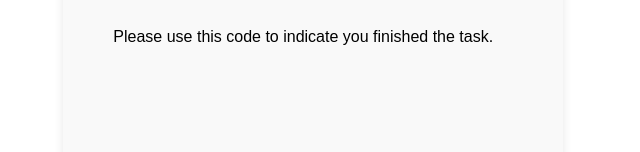
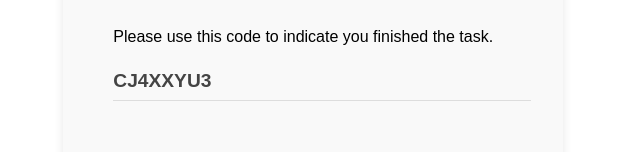
Before and after one commit to kgero/ai-writing-ownership-study, a React (Vite) app in the folder client/: page /exit in a window 1280 px wide. Shown: the part 148-300 px from the top of the page, without its empty margins (327-967 px from the left). Built offline with nearby package versions, Linux system fonts and the light colour scheme; no server answers.

Commit message:
add ending code

```diff
--- a/client/src/Exit.jsx
+++ b/client/src/Exit.jsx
@@ -8,6 +8,7 @@ export default function Exit() {
       <div className="landing">
         <h1>Thank you for completing our study!</h1>
         <p>Please use this code to indicate you finished the task.</p>
+        <h2>CJ4XXYU3</h2>
       </div>
     </div>
   );
```
